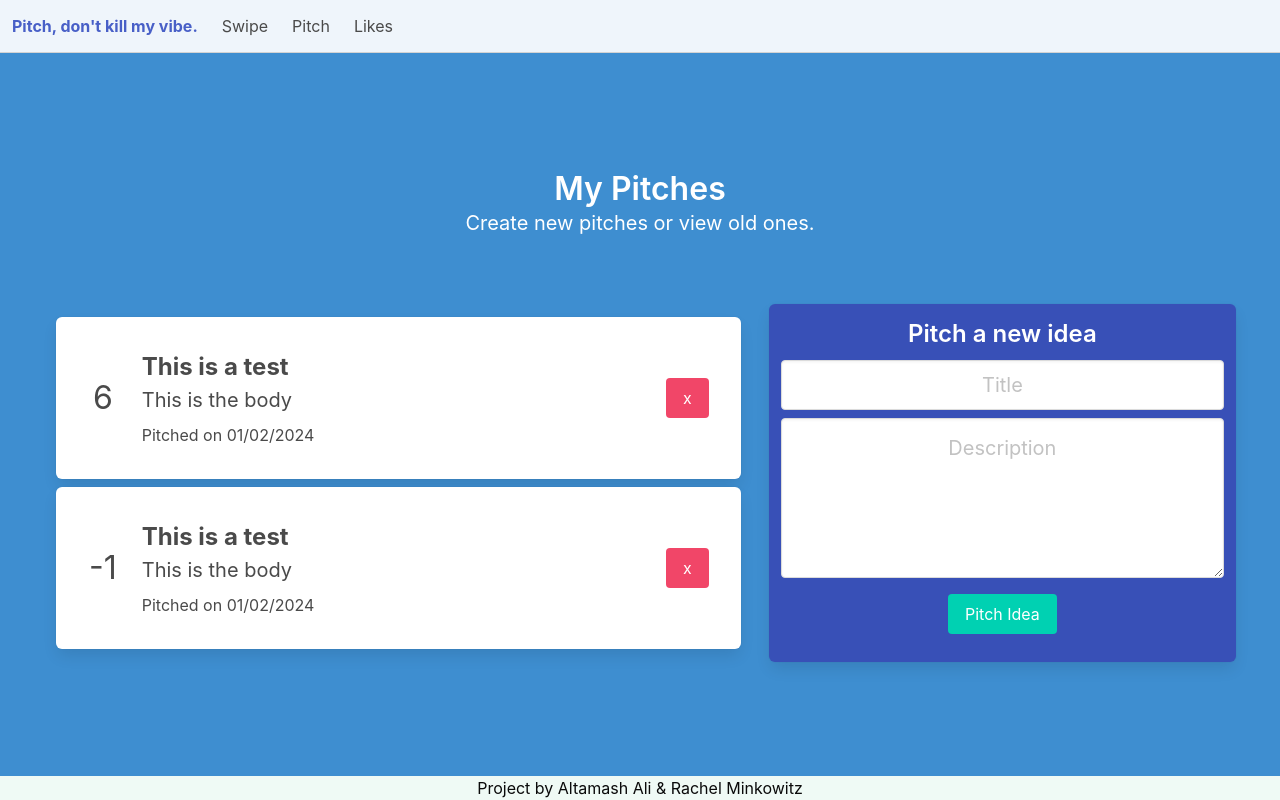
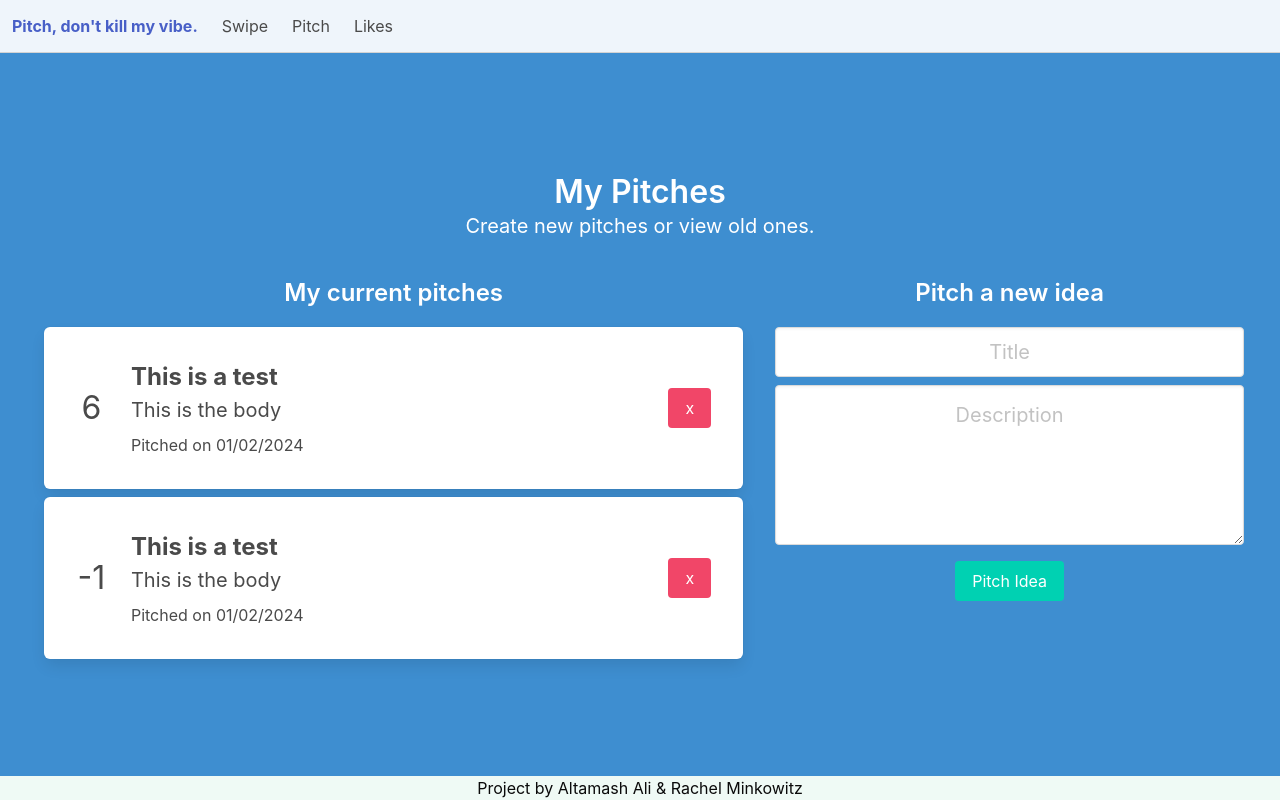
Before and after one commit to RachMink/pitch-dont-kill-my-vibe, a Next.js app: page /app/pitches in a window 1280 px wide. Built offline with nearby package versions, Linux system fonts and the light colour scheme.

Commit message:
Fix pitch box margin

```diff
--- a/pages/app/likes.js
+++ b/pages/app/likes.js
@@ -41,7 +41,7 @@ export default function LikesPage() {
       <div class="subtitle has-text-white has-text-centered">
         Pitches you've reacted to.
       </div>
-      <div class="columns m-6">
+      <div class="columns mt-4 ml-6 mr-6 mb-6">
         <div className="column has-text-centered mt-2 ml-6 mr-6 mb-6">
           <p class="is-size-4 has-text-white has-text-weight-semibold pb-2">
             Liked Pitches
--- a/pages/app/pitches.js
+++ b/pages/app/pitches.js
@@ -22,13 +22,16 @@ export default function PitchPage() {
       <div class="subtitle has-text-white has-text-centered">
         Create new pitches or view old ones.
       </div>
-      <div class="hero-body columns is-vcentered is-centered">
+      <div class="columns m-5">
         <div className="column has-text-centered is-three-fifths">
+          <p class="is-size-4 has-text-white has-text-weight-semibold	pb-2">
+            My current pitches
+          </p>
           {samplePitches.map((samplePitch, index) => (
             <PitchCard samplePitch={samplePitch} />
           ))}
         </div>
-        <div className="column has-text-centered has-background-link-dark box m-2">
+        <div className="column has-text-centered">
           <p class="is-size-4 has-text-white has-text-weight-semibold	pb-2">
             Pitch a new idea
           </p>
@@ -37,7 +40,7 @@ export default function PitchPage() {
               Enter a name for your idea (optional)
             </div> */}
             <input
-              class="input is-medium control"
+              class="input is-medium control mt-2"
               type="text"
               placeholder="Title"
               name="pitchName"
```
